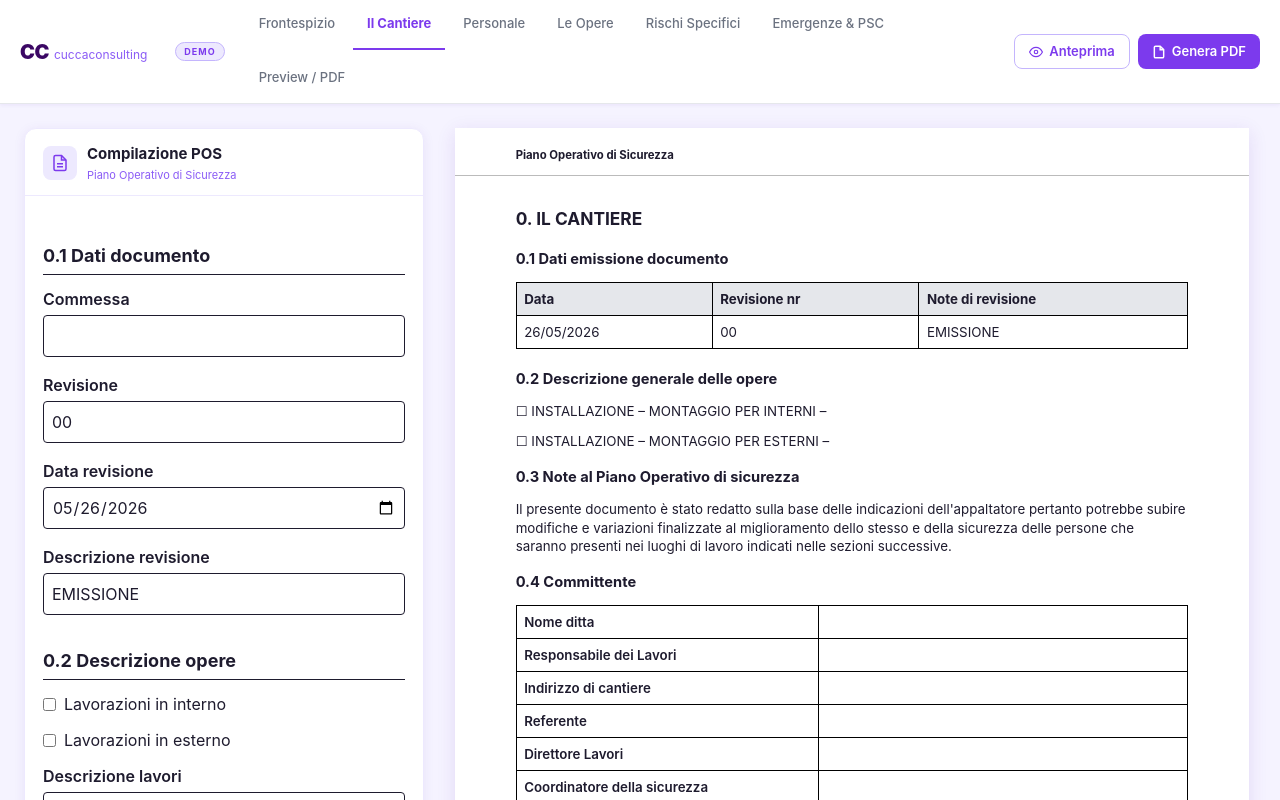
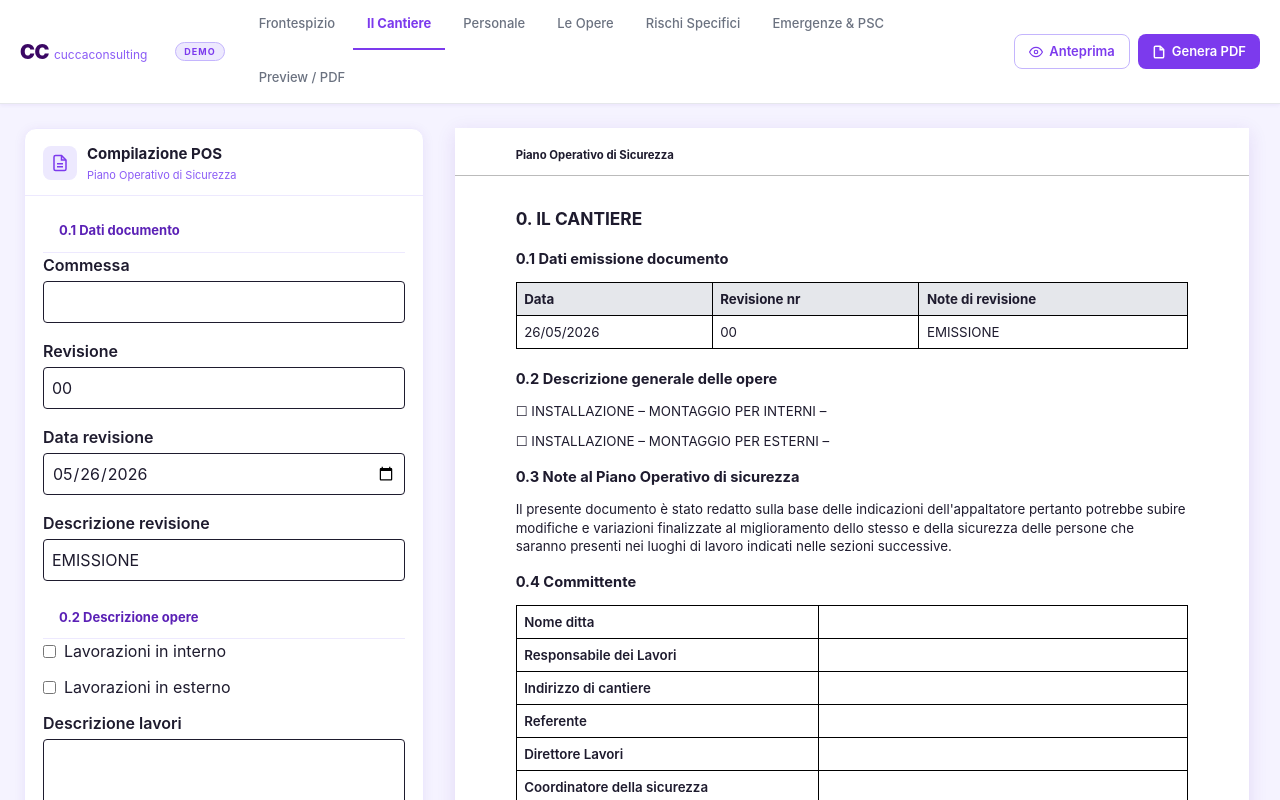
Before and after one commit to davono71-png/Siderio-Pos, a React (Vite) app: page / in a window 1280 px wide. Both pictures are taken after a click on the button "Il Cantiere". Shown: the top 800 px of the page. Built offline with nearby package versions, Linux system fonts and the light colour scheme.

Commit message:
style: SectionTitle viola

```diff
--- a/src/components/form/SectionTitle.tsx
+++ b/src/components/form/SectionTitle.tsx
@@ -1,11 +1,32 @@
 type Props = {
   children: React.ReactNode
+  icon?: React.ReactNode
 }
 
-export default function SectionTitle({ children }: Props) {
+export default function SectionTitle({ children, icon }: Props) {
   return (
-    <h2 className="text-lg font-bold mt-8 mb-3 border-b pb-1">
-      {children}
-    </h2>
+    <div style={{
+      display: 'flex', alignItems: 'center', gap: 10,
+      padding: '11px 16px', cursor: 'pointer',
+      borderBottom: '1px solid #EDE9FE',
+      background: 'white',
+    }}>
+      {icon && (
+        <div style={{
+          width: 28, height: 28, borderRadius: 7,
+          background: '#EDE9FE', border: '1px solid #C4B5FD',
+          display: 'flex', alignItems: 'center', justifyContent: 'center',
+          flexShrink: 0
+        }}>
+          {icon}
+        </div>
+      )}
+      <h2 style={{
+        fontSize: 13, fontWeight: 700, color: '#5B21B6',
+        margin: 0, flex: 1,
+      }}>
+        {children}
+      </h2>
+    </div>
   )
 }
```
